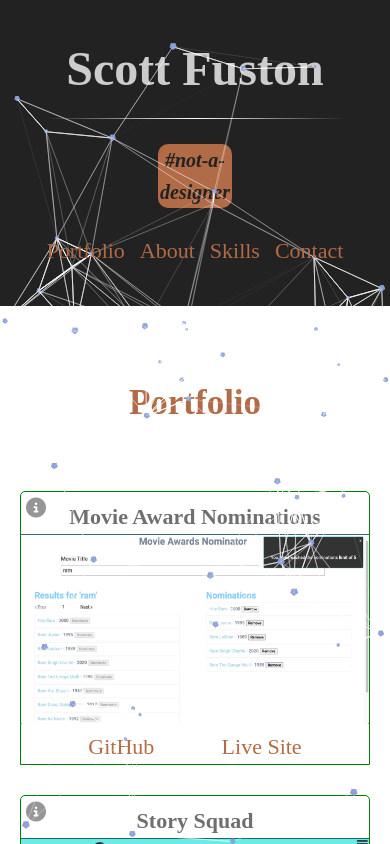
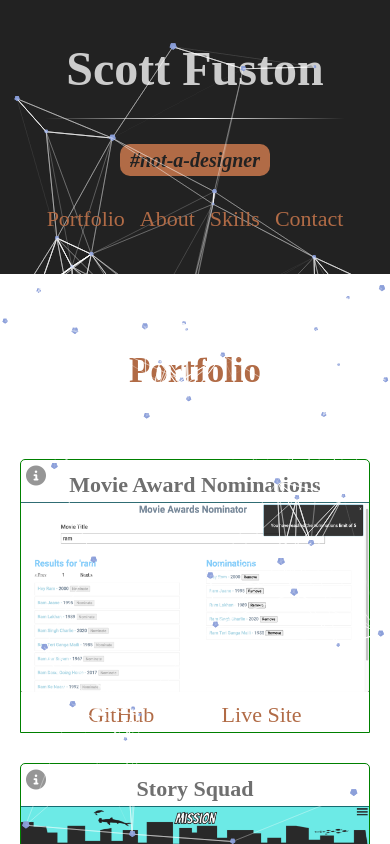
Before and after one commit to fuston05/scott-fuston-portfolio, a React (Create React App) app: page / in a window 390 px wide. Shown: the top 844 px of the page. Built offline with nearby package versions, Linux system fonts and the light colour scheme.

Commit message:
adjusts slogan media query at 810px width

```diff
--- a/src/sass/Header.scss
+++ b/src/sass/Header.scss
@@ -9,6 +9,7 @@
 
   .slogan {
     width: 20%;
+    max-width: 100%;
     font-style: italic;
     margin: 25px auto 25px auto;
     background-color: $orange;
@@ -16,6 +17,10 @@
 
     h3{
       color: $black;
+    }
+
+    @include media(810px) {
+      width: 40%;
     }
 
     @include media(320px) {
```
